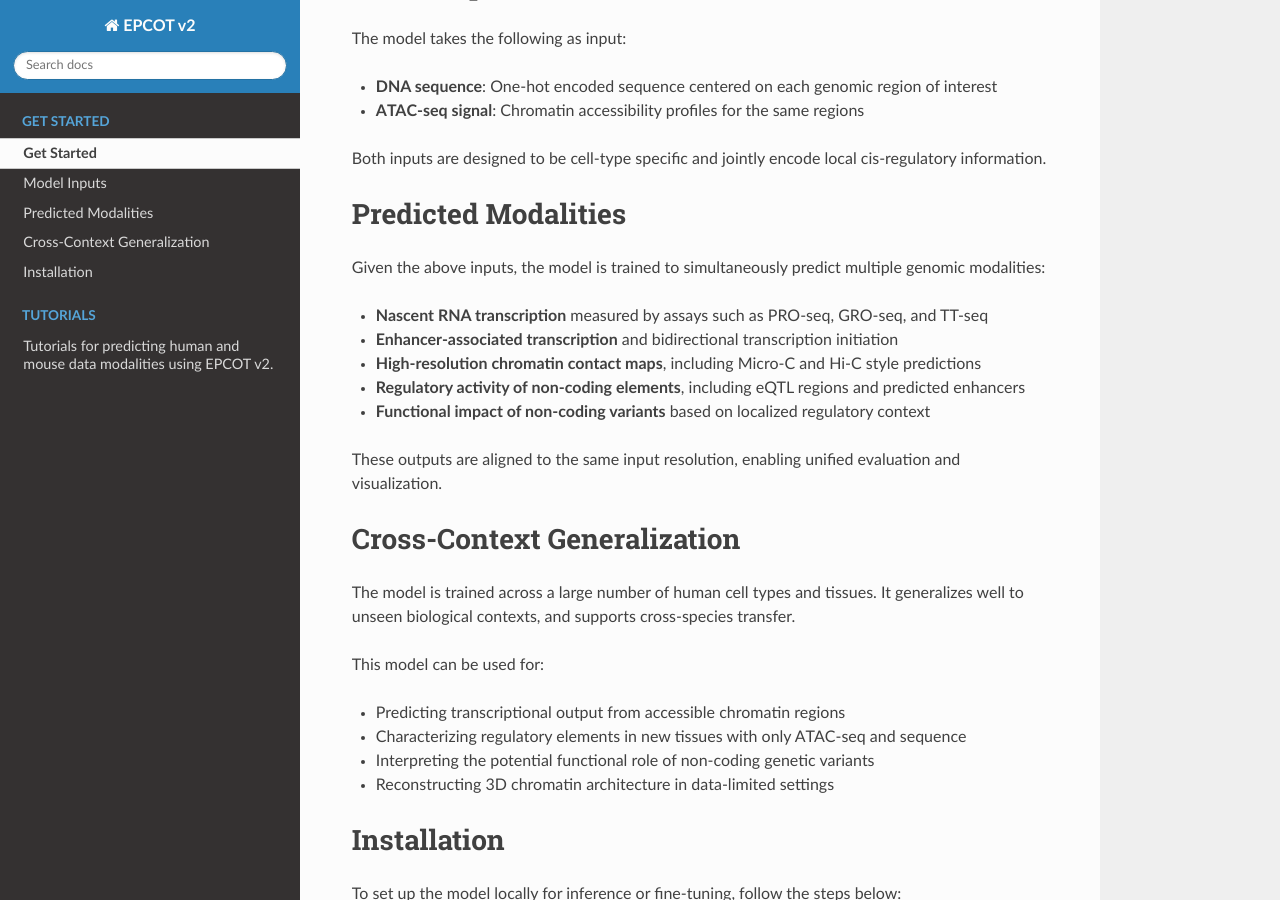
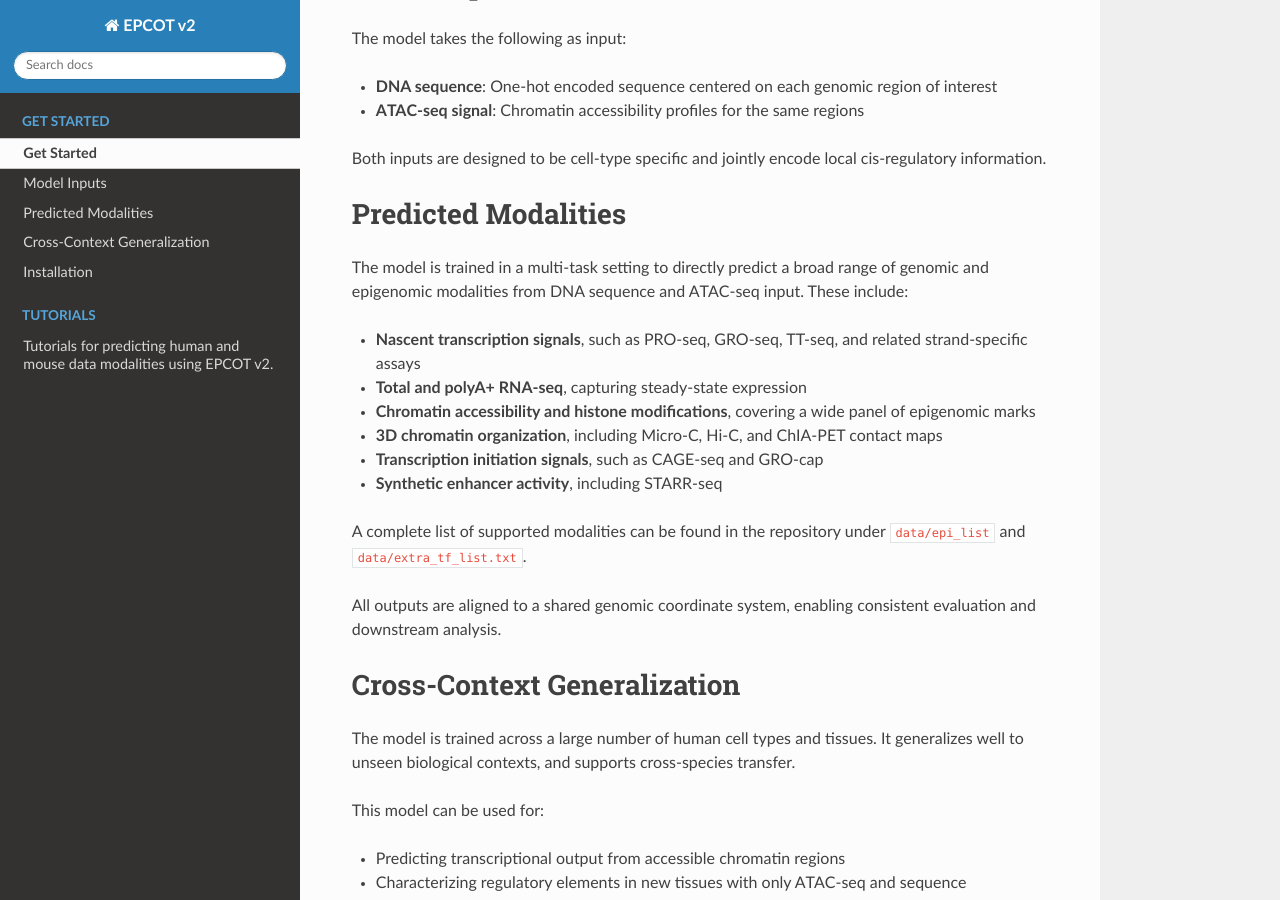
Before and after one commit to Luosanj/epcotv2_tutorial, a Sphinx documentation site: the page built from docs/source/install/index.rst, in a window 1280 px wide and 900 px high, scrolled down 577 px. Built offline with Sphinx 7.4.7 and the Read the Docs theme 3.1.0, drawn with Linux system fonts in a browser that asks for light colours.

Commit message:
Update index.rst

```diff
--- a/docs/source/install/index.rst
+++ b/docs/source/install/index.rst
@@ -25,15 +25,18 @@ Both inputs are designed to be cell-type specific and jointly encode local cis-r
 Predicted Modalities
 --------------------
 
-Given the above inputs, the model is trained to simultaneously predict multiple genomic modalities:
+The model is trained in a multi-task setting to directly predict a broad range of genomic and epigenomic modalities from DNA sequence and ATAC-seq input. These include:
 
-- **Nascent RNA transcription** measured by assays such as PRO-seq, GRO-seq, and TT-seq
-- **Enhancer-associated transcription** and bidirectional transcription initiation
-- **High-resolution chromatin contact maps**, including Micro-C and Hi-C style predictions
-- **Regulatory activity of non-coding elements**, including eQTL regions and predicted enhancers
-- **Functional impact of non-coding variants** based on localized regulatory context
+- **Nascent transcription signals**, such as PRO-seq, GRO-seq, TT-seq, and related strand-specific assays
+- **Total and polyA+ RNA-seq**, capturing steady-state expression
+- **Chromatin accessibility and histone modifications**, covering a wide panel of epigenomic marks
+- **3D chromatin organization**, including Micro-C, Hi-C, and ChIA-PET contact maps
+- **Transcription initiation signals**, such as CAGE-seq and GRO-cap
+- **Synthetic enhancer activity**, including STARR-seq
 
-These outputs are aligned to the same input resolution, enabling unified evaluation and visualization.
+A complete list of supported modalities can be found in the repository under ``data/epi_list`` and ``data/extra_tf_list.txt``.
+
+All outputs are aligned to a shared genomic coordinate system, enabling consistent evaluation and downstream analysis.
 
 Cross-Context Generalization
 ----------------------------
```
